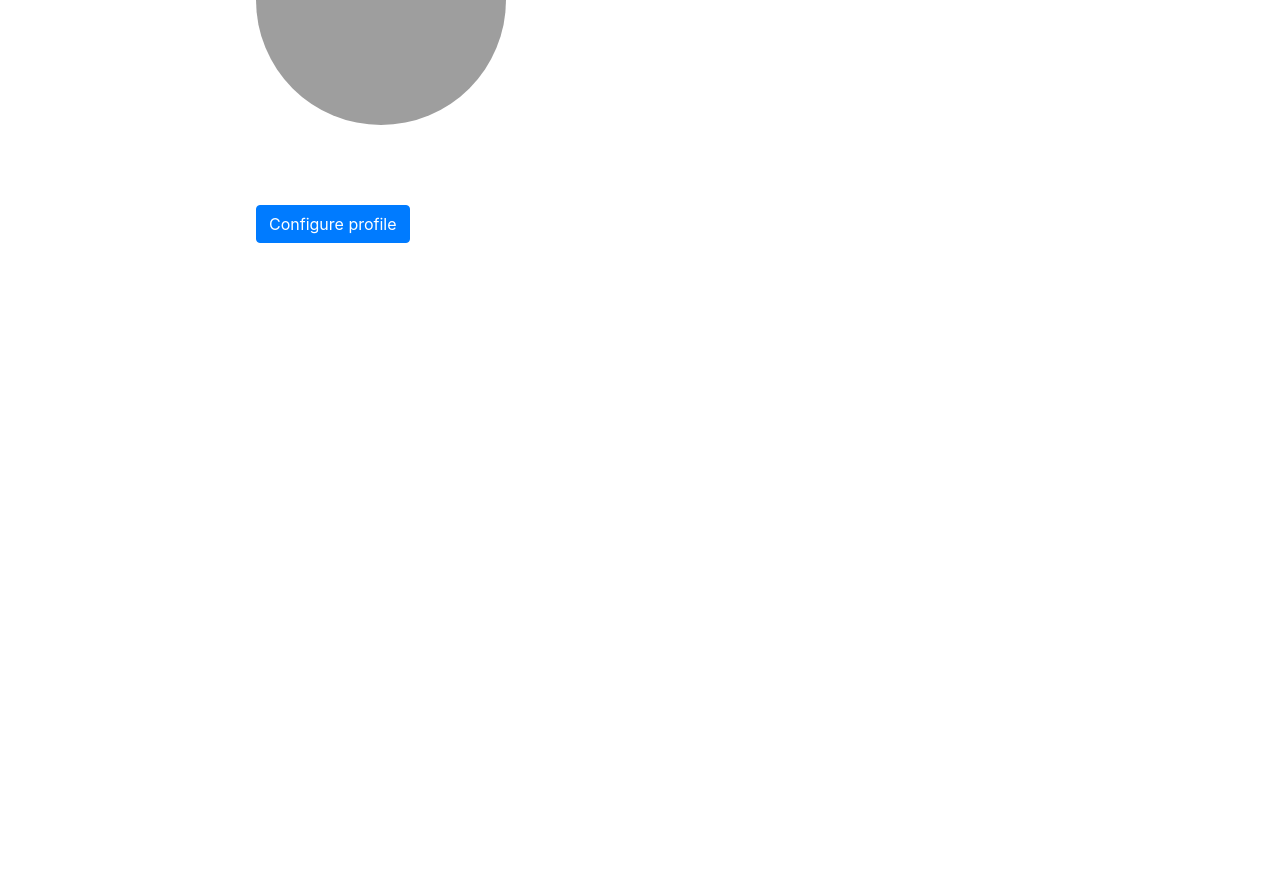
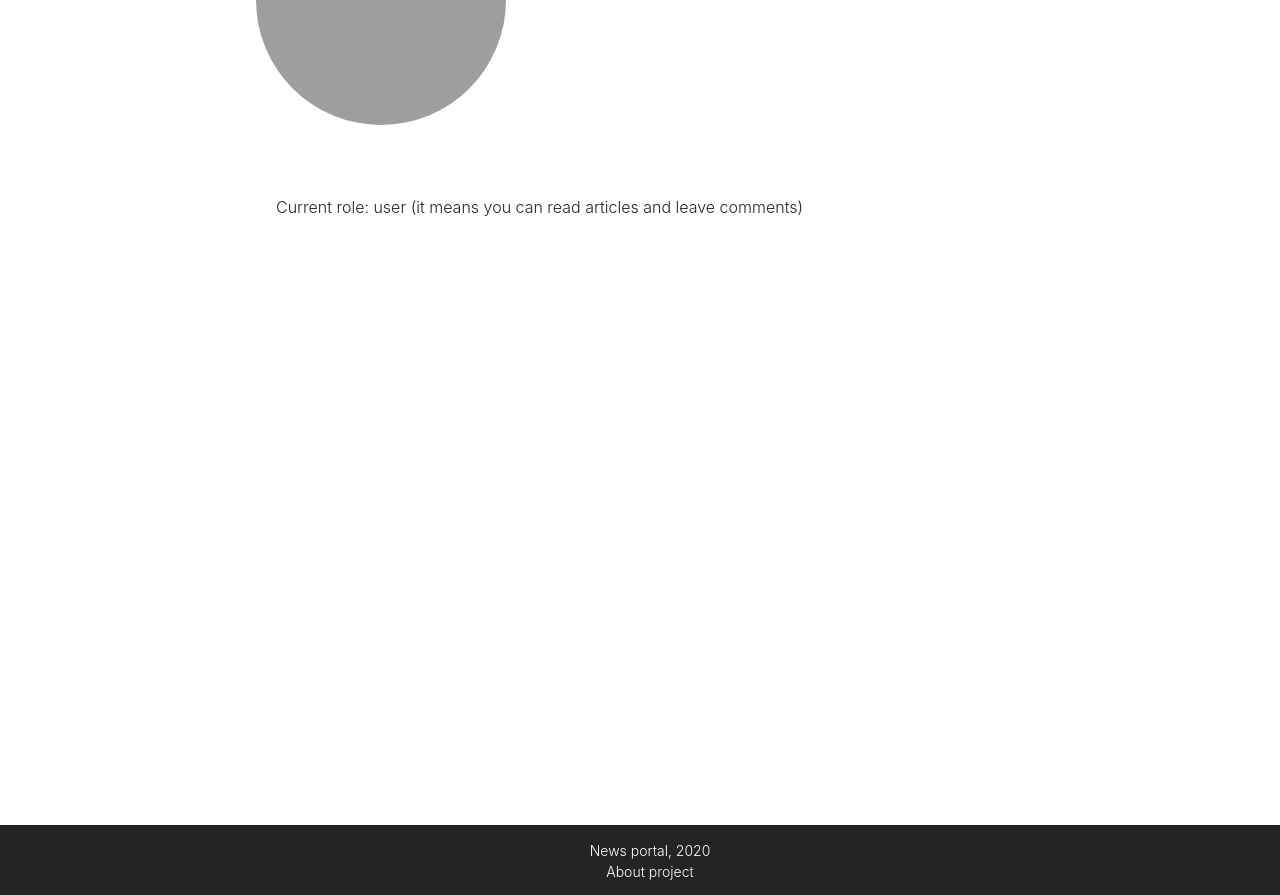
Before and after one commit to ilyavlasoff/newsportal, a Symfony app: template templates/pages/user_page.html.twig in a window 1280 px wide. Shown: the part 285-1180 px from the top of the page. Before the commit the page ends 528 px from the top, so only its background shows below. Run offline with Twig, Linux system fonts and the light colour scheme; the template is opened without the code that fills it, so the values that code supplies are empty; some libraries are stand-ins or nearby versions; grey boxes are pictures that could not be loaded.

Commit message:
Исправлена верстка

```diff
--- a/config/routes.yaml
+++ b/config/routes.yaml
@@ -36,7 +36,7 @@ comment_list:
     methods:
         - POST
 add_comment:
-    path: /article/{id}/add-comment
+    path: /article/add-comment/{id}
     controller: App\Controller\CommentController::addComment
     methods:
         - POST
@@ -59,10 +59,10 @@ article_page:
     path: /article/{id}
     controller: App\Controller\FullPageArticleController::displayPage
 edit_article:
-    path: /article/{id}/edit
+    path: /article/edit/{id}
     controller: App\Controller\ArticleOperationsController::editArticle
 delete_article:
-    path: /article/{id}/delete
+    path: /article/delete/{id}
     controller: App\Controller\ArticleOperationsController::deleteArticle
     methods:
         - POST
--- a/templates/pages/user_page.html.twig
+++ b/templates/pages/user_page.html.twig
@@ -7,6 +7,7 @@
 {% endblock %}
 {% block body %}
     {{ include('components/header.html.twig') }}
+    <div class="page">
         <div class="content-container">
             <div>
                 <div class="title-pic">
@@ -14,9 +15,15 @@
                 </div>
                 <h1 class="title">{{ user.username }}</h1>
             </div>
-        <h4 class="sub-title">{{ user.getDescription() }}</h4>
-        {% if(app.user.id == user.id) %}
-            <div><button type="button" class="btn btn-primary">Configure profile</button></div>
+            <h4 class="sub-title">{{ user.email }}</h4>
+            {% if user.isNewsmaker() %}
+                <p>Current role: newsmaker (it means you can read, write and manage your articles)</p>
+            {% elseif user.isAdmin() %}
+                <p>Current role: admin (it means you can read, write and manage all articles, edit and delete comments)</p>
+            {% else %}
+                <p>Current role: user (it means you can read articles and leave comments)</p>
             {% endif %}
         </div>
+    </div>
+    {{ include('components/footer.html.twig') }}
 {% endblock %}
```
Also changed, not shown: templates/pages/add_article_page.html.twig (+14 -1 lines), templates/pages/article_full_view.html.twig (+10 -11 lines), 1 other file. Lines whose indentation alone changed are shown as unchanged.
